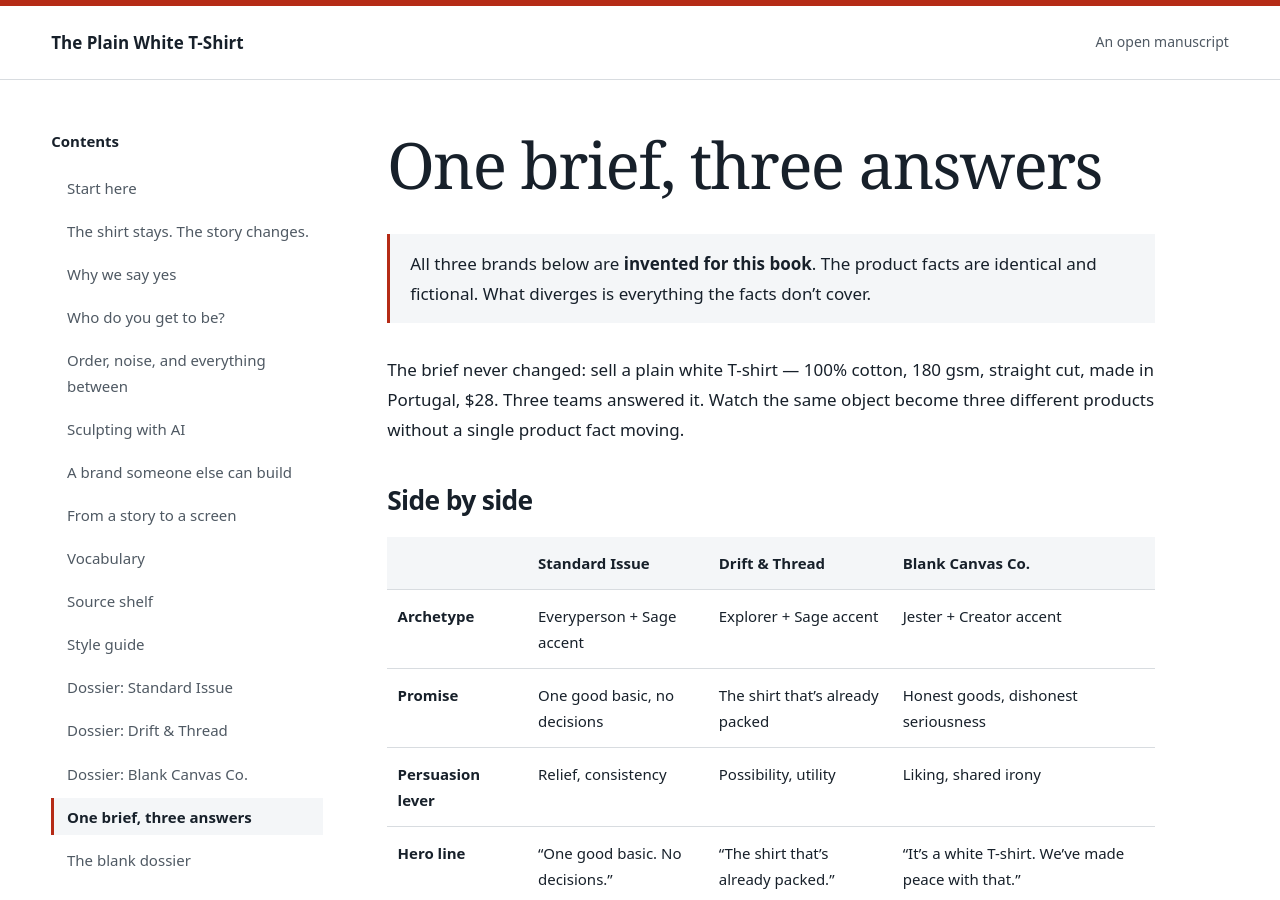
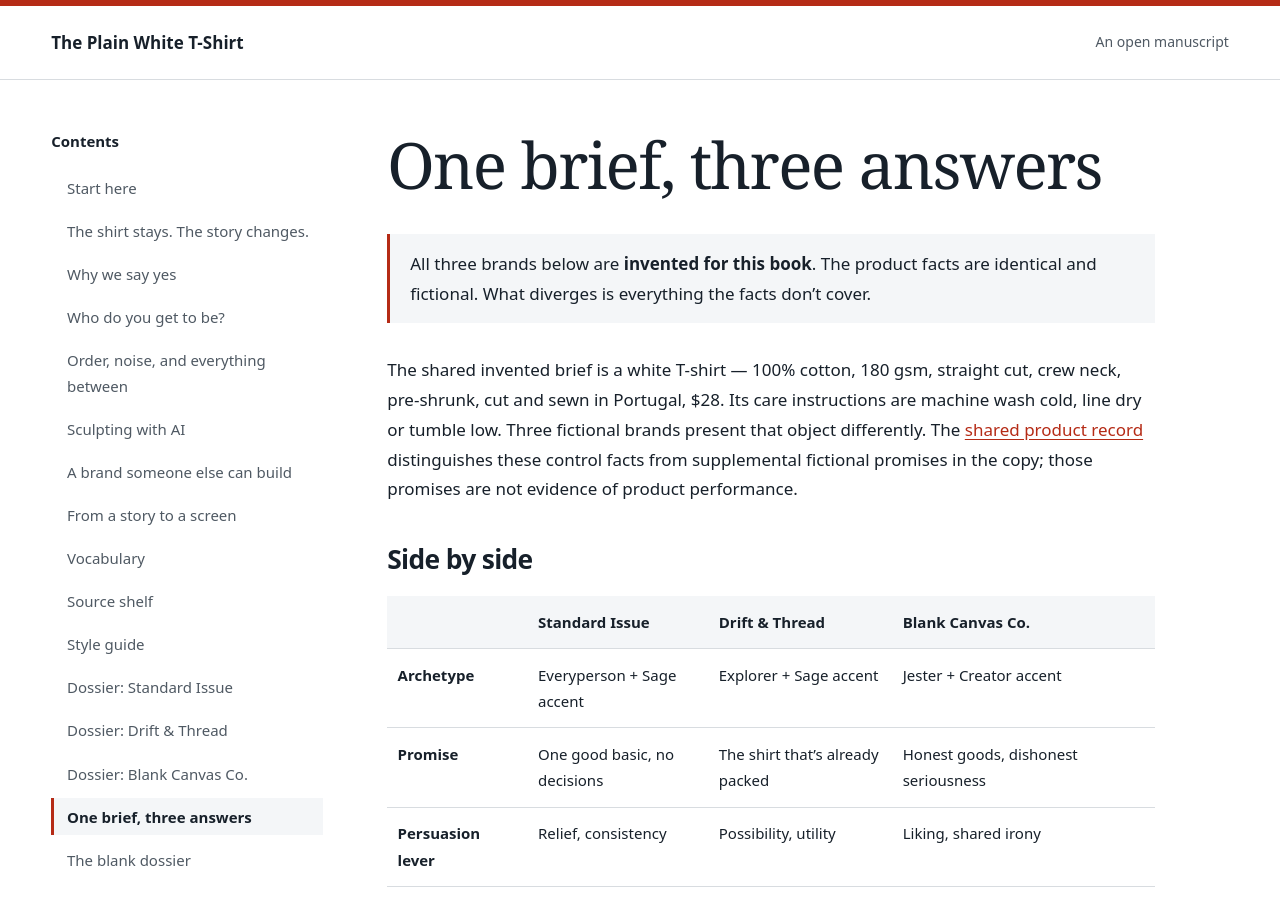
Before and after one commit to kaw393939/is_117_white_t-shirt, a Jekyll site: the page built from docs/examples/comparison.md, in a window 1280 px wide and 900 px high. Built offline with Jekyll 4.4.1, drawn with Linux system fonts in a browser that asks for light colours.

Commit message:
Align fictional comparison care facts and identifier boundaries #99

```diff
--- a/docs/examples/comparison.md
+++ b/docs/examples/comparison.md
@@ -6,7 +6,7 @@ order: 23
 
 > All three brands below are **invented for this book**. The product facts are identical and fictional. What diverges is everything the facts don't cover.
 
-The brief never changed: sell a plain white T-shirt — 100% cotton, 180 gsm, straight cut, made in Portugal, $28. Three teams answered it. Watch the same object become three different products without a single product fact moving.
+The shared invented brief is a white T-shirt — 100% cotton, 180 gsm, straight cut, crew neck, pre-shrunk, cut and sewn in Portugal, $28. Its care instructions are machine wash cold, line dry or tumble low. Three fictional brands present that object differently. The [shared product record](../editorial/product-record.md) distinguishes these control facts from supplemental fictional promises in the copy; those promises are not evidence of product performance.
 
 ## Side by side
 
```
Also changed, not shown: docs/examples/blank-canvas-storefront.md (+1 -1 lines), docs/examples/dossier-template.md (+2 -0 lines), docs/examples/drift-thread-storefront.md (+1 -1 lines).
